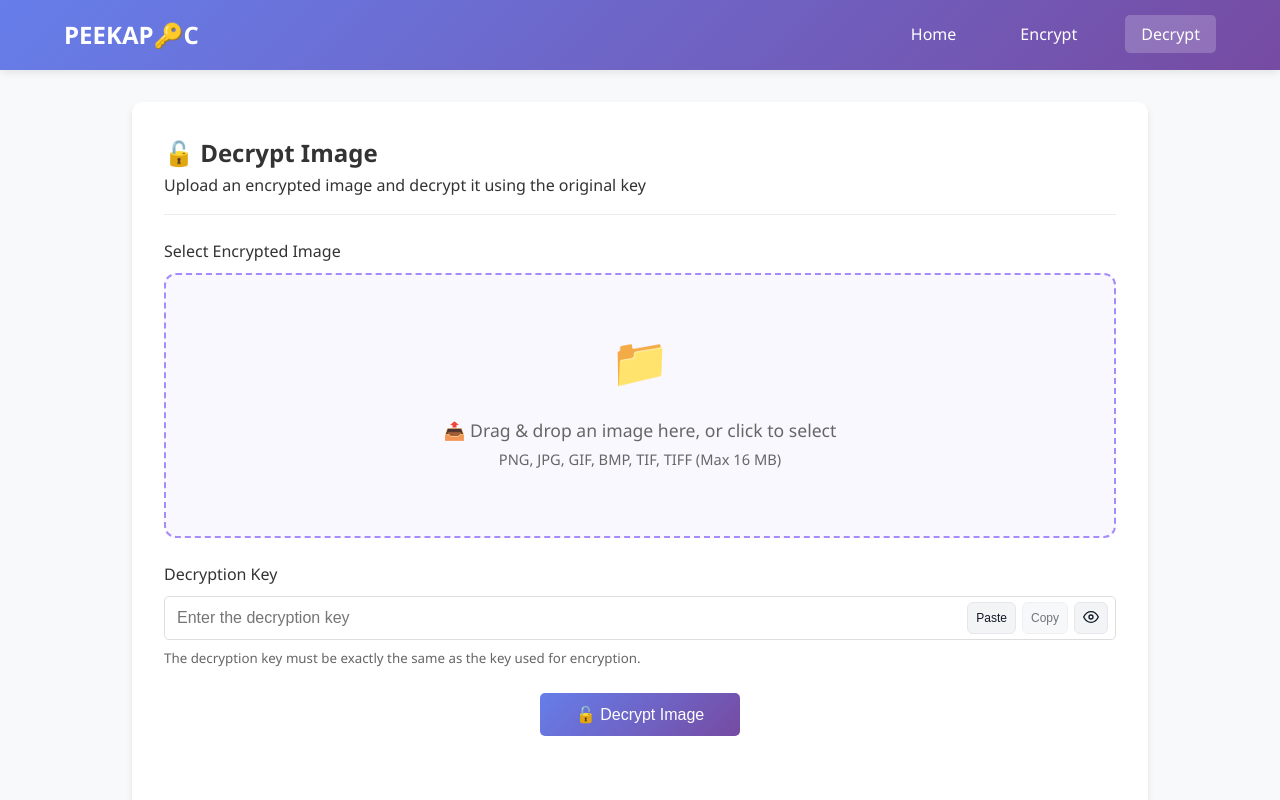
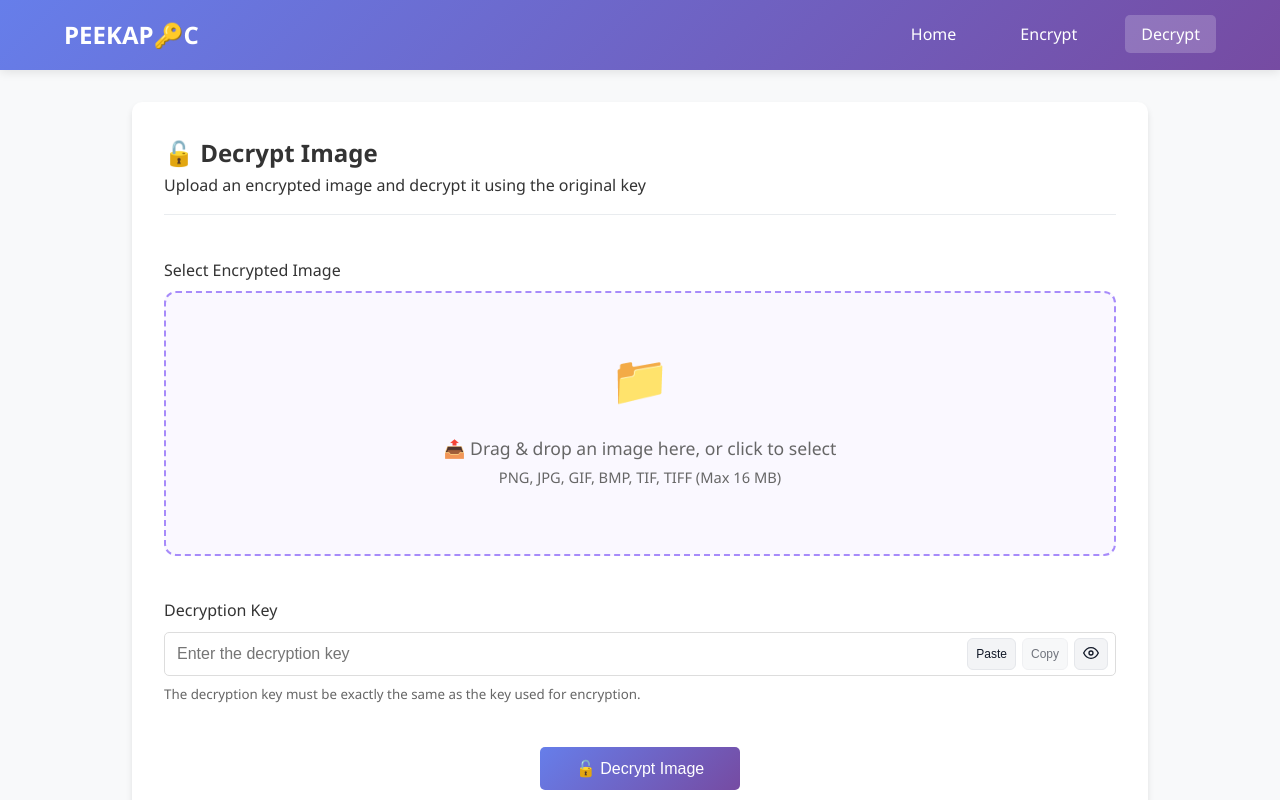
Before and after one commit to wantedWaffleInUni/fyp-mds08, a React (Create React App) app in the folder chaotic-encryption-app/frontend/: page /decrypt in a window 1280 px wide. Shown: the top 800 px of the page. Built offline with nearby package versions, Linux system fonts and the light colour scheme; no server answers; the HTML template or start-up script is replaced by a standard one.

Commit message:
distribute contents evenly in encrypt & decrypt cards

```diff
--- a/chaotic-encryption-app/frontend/src/App.css
+++ b/chaotic-encryption-app/frontend/src/App.css
@@ -86,7 +86,11 @@ body {
   box-shadow: 0 4px 6px rgba(0, 0, 0, 0.1);
   padding: 2rem;
   margin-bottom: 2rem;
-  min-height: 888px;
+  min-height: 720px;
+  /* to distribute content evenly in cards */
+  display: flex;
+  flex-direction: column;
+  justify-content: space-between;
 }
 
 .card-header {
```
